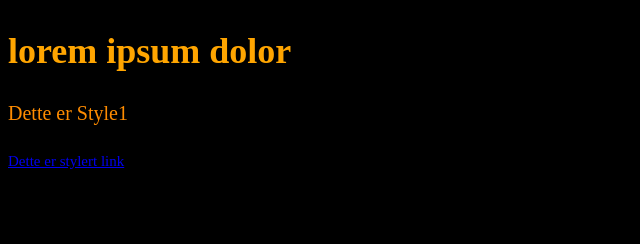
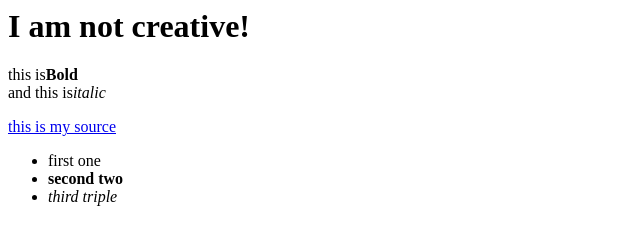
Before and after one commit to Mimea005/Mimea005.github.io, a plain HTML site: page index.html in a window 1280 px wide. Shown: the whole page, without its empty margins (0-640 px from the left). Drawn offline with Linux system fonts and the light colour scheme.

Commit message:
remade index.html

```diff
--- a/index.html
+++ b/index.html
@@ -1,15 +1,24 @@
-<!DOCTYPE html>
 <html>
-<meta charset='utf-8'>
-<meta name='viewport' content='width=device-width, initial-scale=1'>
-<link rel='stylesheet' href='./main_style.css'>
-<title>Hei</title>
-<Body>
-<div>
-<h2>lorem ipsum dolor</h2>
-</div>
-<p class='Style1'>Dette er Style1</p>
-<a class='styled_links' href='https://www.google.com/'>Dette er stylert link</a>
 
-</body>
+	<head>
+		<title>New site</title>
+	</head>
+
+	<body>
+		<h1>I am not creative!</h1>
+		<p>
+			this is<strong>Bold</strong><br>
+			and this is<em>italic</em><br>
+		</p>
+		<a href='https://www.github.com/Mimea005/pay_site'>this is my source</a><br>
+
+
+		<ul>
+
+			<li>first one</li>
+			<li><strong>second two</strong></li>
+			<li><em>third triple</em></li>
+		</ul>
+
+	</body>
 </html>
```
